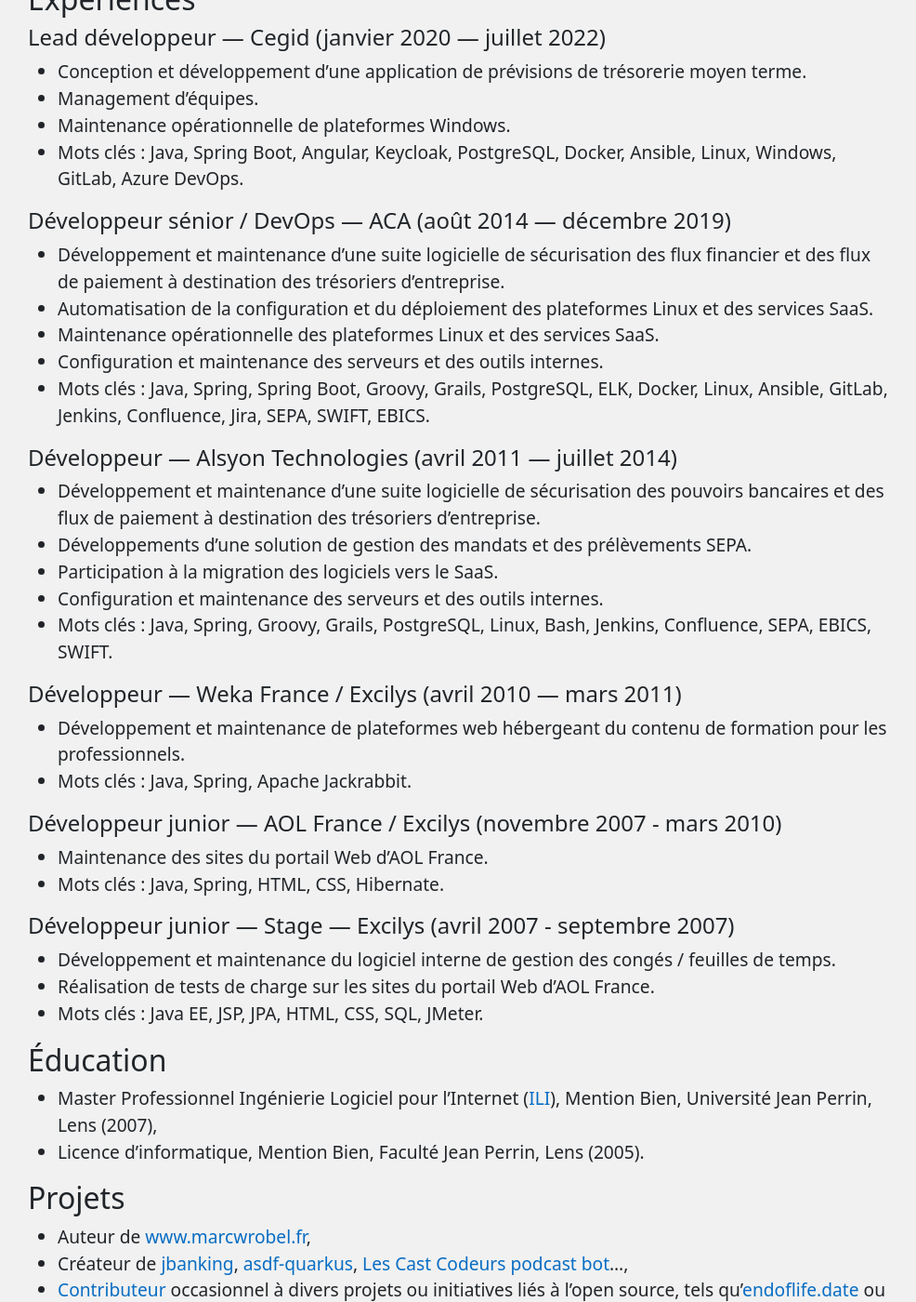
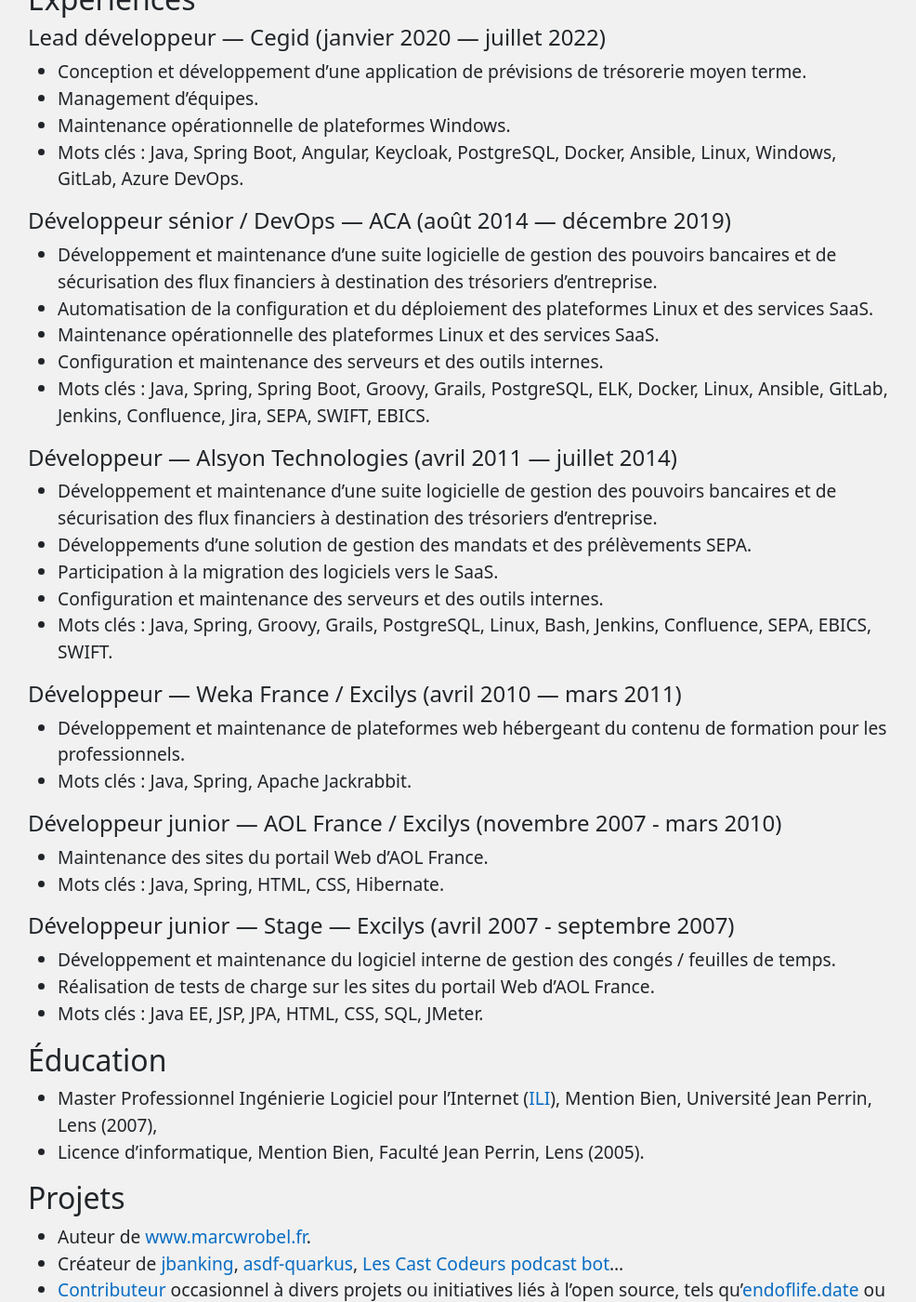
Before and after one commit to marcwrobel/marcwrobel.github.io, a Jekyll site: the page built from a-propos.md, in a window 1280 px wide and 1400 px high, scrolled down 388 px. Shown: the whole window at 93% size, without its empty margins (147-1133 px from the left). Built offline with Jekyll 4.4.1, drawn with Linux system fonts in a browser that asks for light colours.

Commit message:
Corrections de typos sur la page 'À propos'

```diff
--- a/a-propos.md
+++ b/a-propos.md
@@ -24,8 +24,8 @@
 
 #### Développeur sénior / DevOps — ACA (août 2014 — décembre 2019)
 
-- Développement et maintenance d'une suite logicielle de sécurisation des flux financier et des
-  flux de paiement à destination des trésoriers d'entreprise.
+- Développement et maintenance d'une suite logicielle de gestion des pouvoirs bancaires et de
+  sécurisation des flux financiers à destination des trésoriers d'entreprise.
 - Automatisation de la configuration et du déploiement des plateformes Linux et des services SaaS.
 - Maintenance opérationnelle des plateformes Linux et des services SaaS.
 - Configuration et maintenance des serveurs et des outils internes.
@@ -34,8 +34,8 @@
 
 #### Développeur — Alsyon Technologies (avril 2011 — juillet 2014)
 
-- Développement et maintenance d'une suite logicielle de sécurisation des pouvoirs bancaires et des
-  flux de paiement à destination des trésoriers d'entreprise.
+- Développement et maintenance d'une suite logicielle de gestion des pouvoirs bancaires et de
+  sécurisation des flux financiers à destination des trésoriers d'entreprise.
 - Développements d'une solution de gestion des mandats et des prélèvements SEPA.
 - Participation à la migration des logiciels vers le SaaS.
 - Configuration et maintenance des serveurs et des outils internes.
@@ -68,12 +68,12 @@
 
 ## Projets
 
-- Auteur de [www.marcwrobel.fr](https://www.marcwrobel.fr/),
+- Auteur de [www.marcwrobel.fr](https://www.marcwrobel.fr/).
 - Créateur de [jbanking](https://github.com/marcwrobel/jbanking),
   [asdf-quarkus](https://github.com/asdf-community/asdf-quarkus),
-  [Les Cast Codeurs podcast bot](https://github.com/lescastcodeurs/lcc-slack-bot)…,
-- [Contributeur](https://github.com/marcwrobel) occasionnel à divers projets ou initiatives liés à l'open source,
-  tels qu’[endoflife.date](https://github.com/endoflife-date/endoflife.date) ou
+  [Les Cast Codeurs podcast bot](https://github.com/lescastcodeurs/lcc-slack-bot)…
+- [Contributeur](https://github.com/marcwrobel) occasionnel à divers projets ou initiatives liés à
+  l'open source, tels qu’[endoflife.date](https://github.com/endoflife-date/endoflife.date) ou
   [lescastcodeurs.com](https://github.com/lescastcodeurs/lescastcodeurs.com).
 
 ## Langues
```
